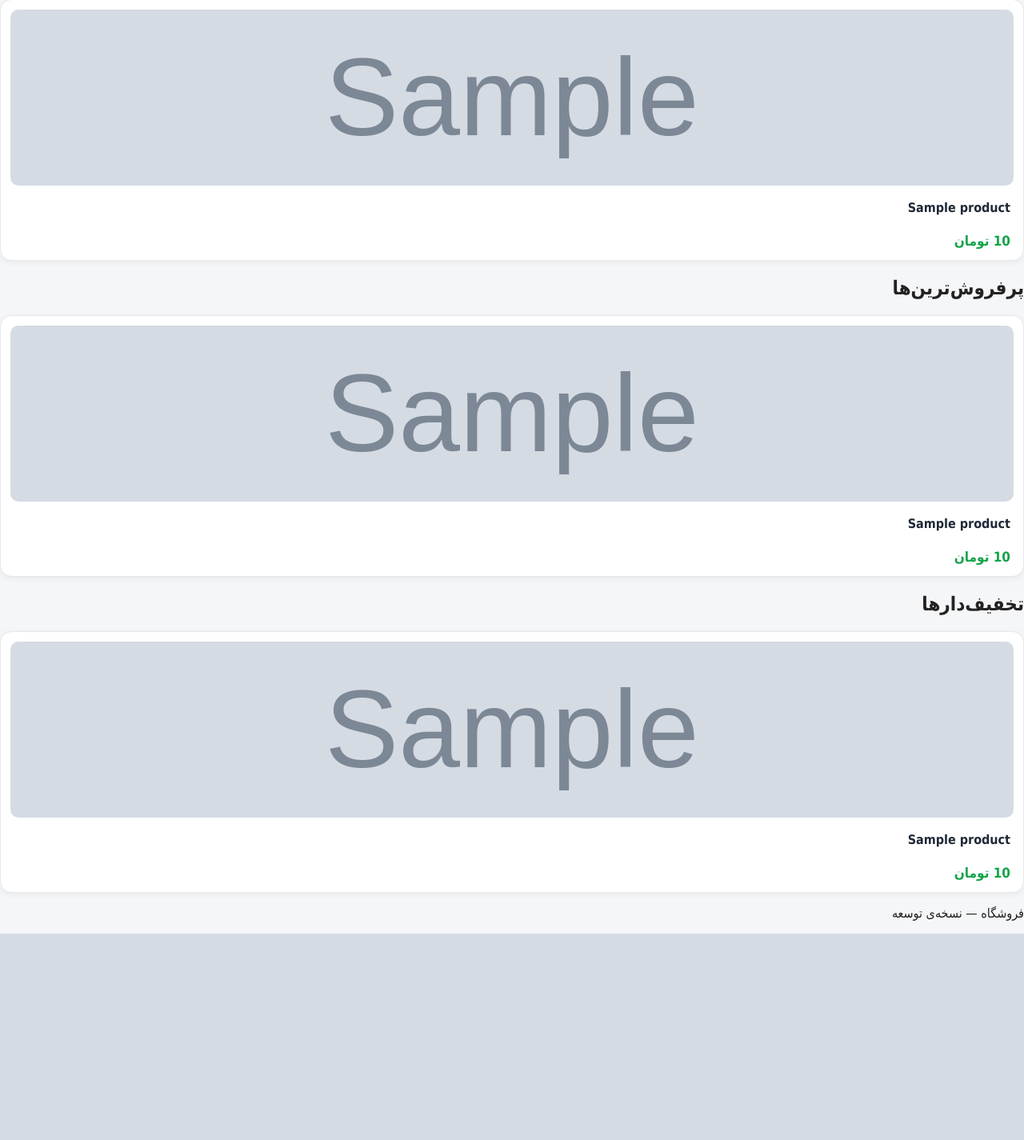
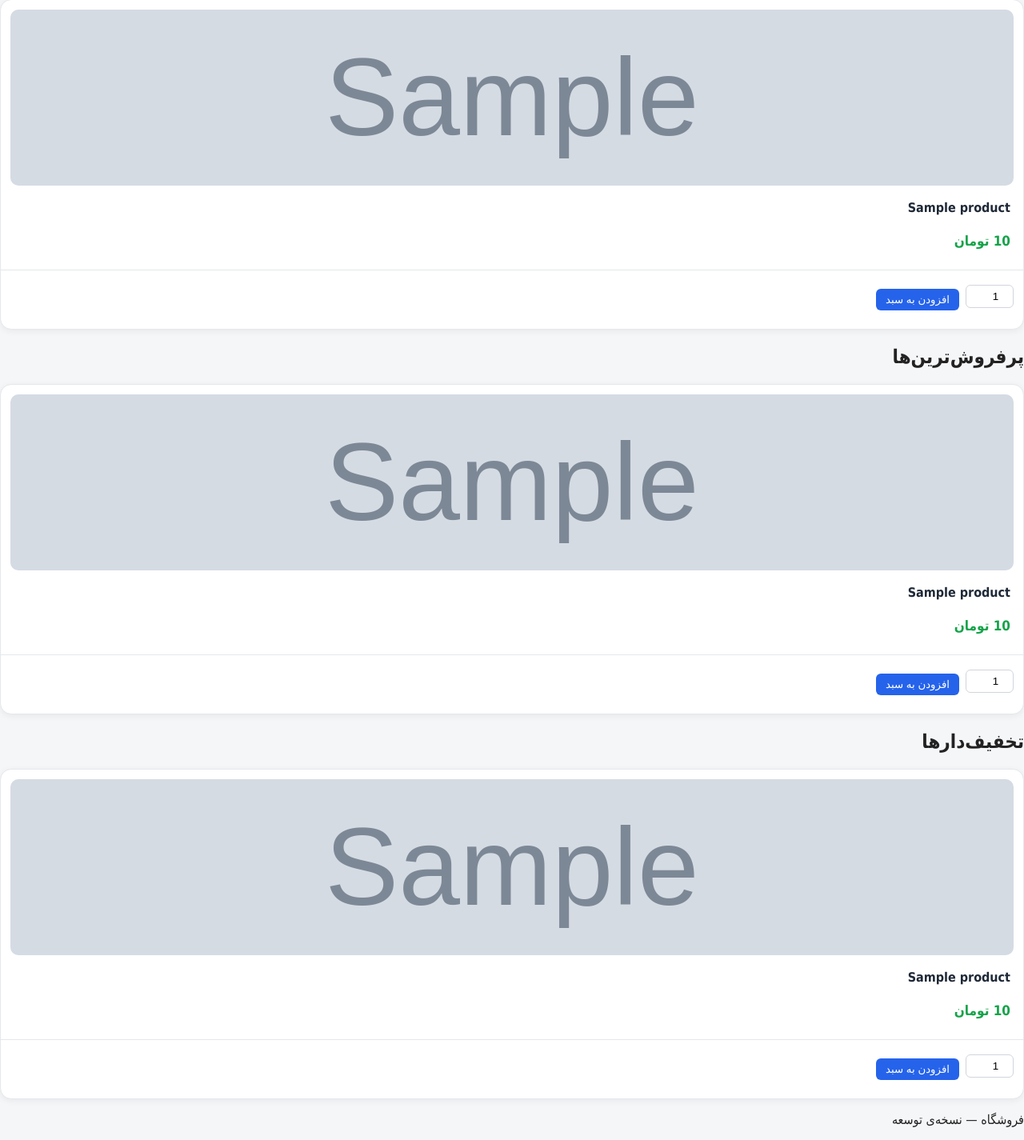
Before and after one commit to MimSkywalker/NoorSun, a Django app: page / in a window 1280 px wide. Shown: the part 120-1545 px from the top of the page at 80% size. Before the commit the page ends 1287 px from the top, so only its background shows below. Run offline with Django 5.2, Linux system fonts and the light colour scheme; tables that the repository leaves empty hold one stand-in row (values such as "Sample post"); grey boxes marked "Sample" are stand-in pictures.

Commit message:
Add "Add product button to cards"

```diff
--- a/static/css/main.css
+++ b/static/css/main.css
@@ -144,3 +144,32 @@
             border-radius: 12px;
             background: #e5e7eb;
         }
+
+.add-cart-form{
+    display:flex;
+    align-items:center;
+    gap:8px;
+    margin-top:12px;
+}
+
+.add-cart-form input{
+    width:70px;
+    padding:6px 8px;
+    border:1px solid #d1d5db;
+    border-radius:6px;
+    text-align:center;
+}
+
+.add-cart-form button{
+    border:none;
+    background:#2563eb;
+    color:#fff;
+    padding:8px 14px;
+    border-radius:6px;
+    cursor:pointer;
+    transition:.2s;
+}
+
+.add-cart-form button:hover{
+    background:#1d4ed8;
+}
--- a/templates/products/_product_card.html
+++ b/templates/products/_product_card.html
@@ -78,4 +78,34 @@
       {% endif %}
     {% endwith %}
   </a>
+{% with variant=product.default_variant %}
+    {% if variant %}
+        <form method="post"
+              action="{% url 'orders:cart_add' variant.id %}"
+              class="add-cart-form"
+              style="padding:12px; border-top:1px solid #e5e7eb;">
+
+            {% csrf_token %}
+
+            <input type="number"
+                   name="quantity"
+                   value="1"
+                   min="1"
+                   max="{{ variant.stock }}"
+                   style="width:60px; padding:6px;">
+
+            <button type="submit"
+                    style="padding:6px 12px;
+                           background:#2563eb;
+                           color:#fff;
+                           border:none;
+                           border-radius:6px;
+                           cursor:pointer;">
+                افزودن به سبد
+            </button>
+
+        </form>
+    {% endif %}
+{% endwith %}
+
 </div>
```
Also changed, not shown: templates/orders/cart_detail.html (added, +49 -0 lines), templates/products/product_detail.html (+19 -0 lines).
